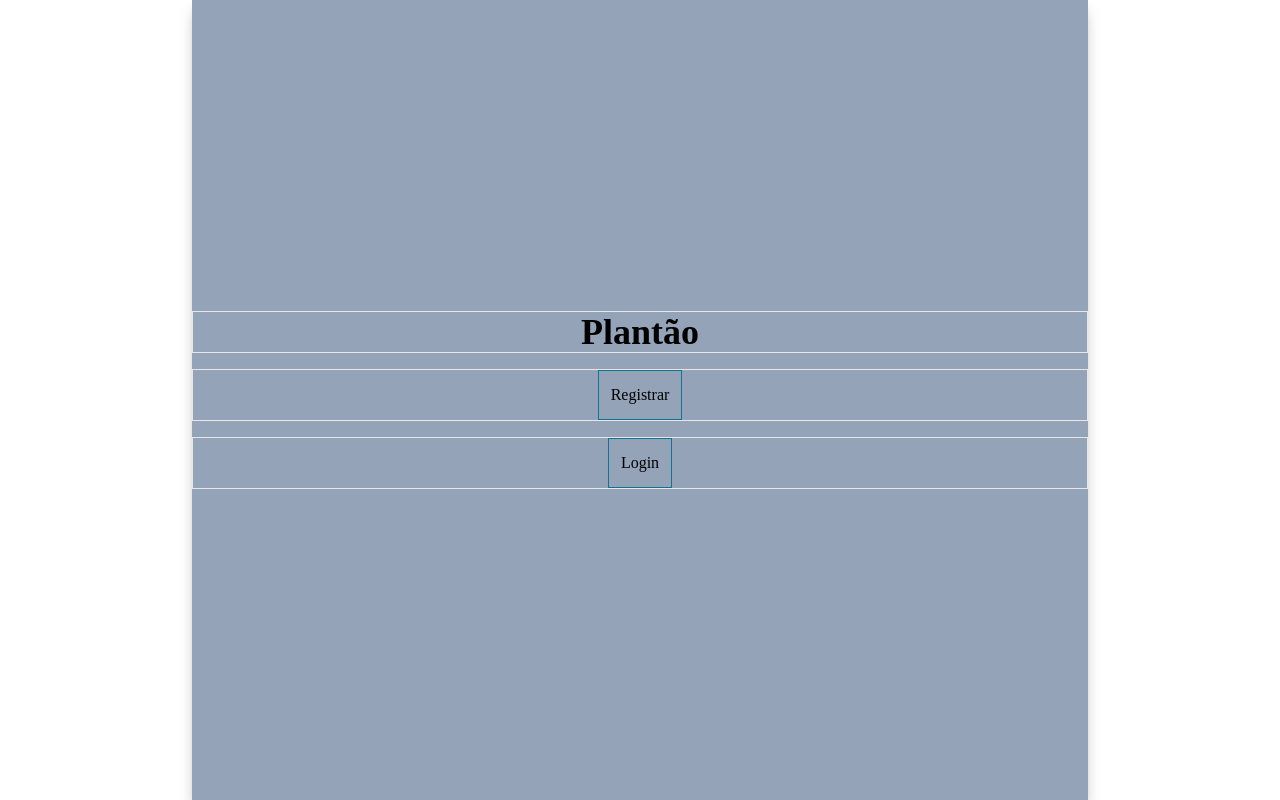
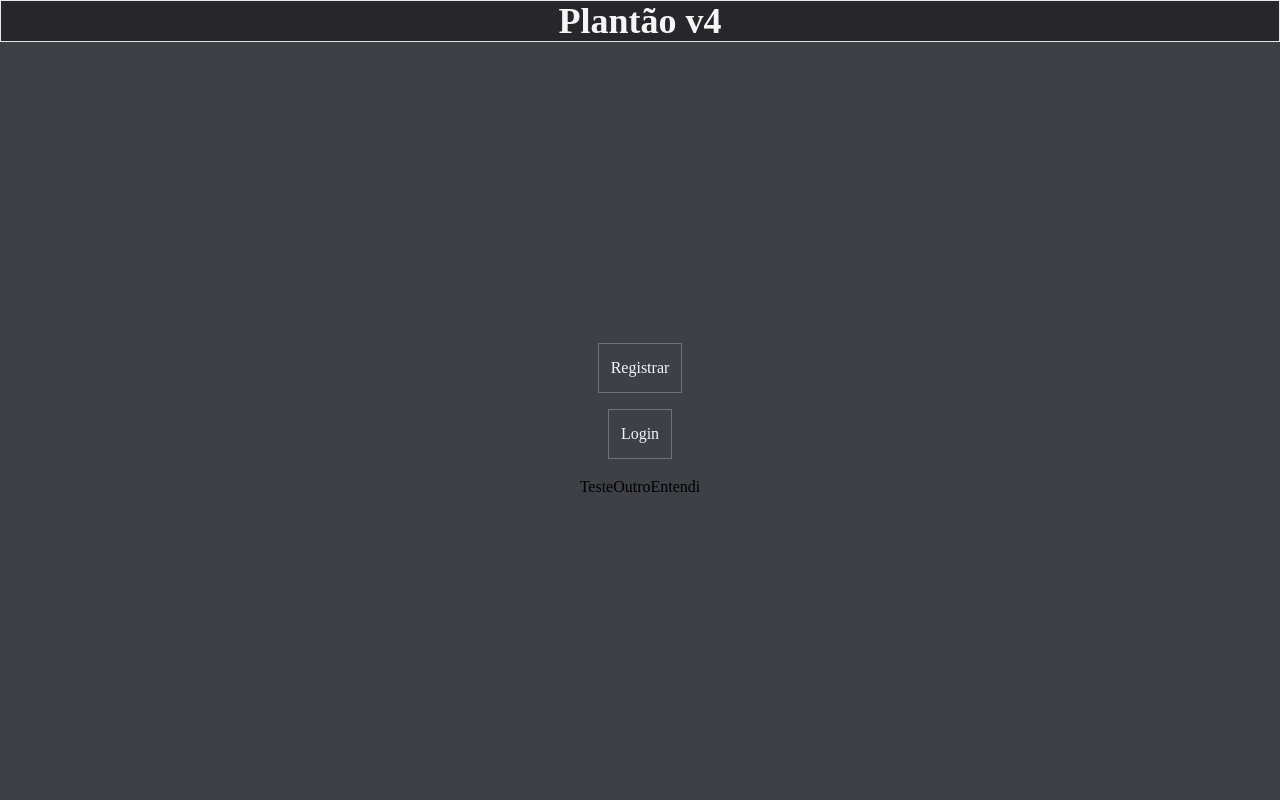
Before and after one commit to dustein/troca-plantao_v4_Home, a React (Vite) app in the folder web/: page / in a window 1280 px wide. Built offline with nearby package versions, Linux system fonts and the light colour scheme.

Commit message:
estilizando componente botao de navegacao

```diff
--- a/web/src/App.tsx
+++ b/web/src/App.tsx
@@ -4,23 +4,32 @@ import { Input } from './components/Input';
 import { CheckCircle, XCircle } from 'phosphor-react'
 import { BotaoRegistra } from './components/BotaoRegistra';
 import { BotaoLogin } from './components/BotaoLogin';
+import { BotaoNavega } from './components/BotaoNavega';
 
 
 function App() {
 
   return (
-    <div className='flex justify-center gap-4 flex-col bg-slate-400 max-w-4xl m-auto h-screen shadow-lg shadow-black/25'>
+    <div className='flex flex-col bg-slate-400 h-screen shadow-lg shadow-black/25'>
 
-      <header className='flex justify-center border text-4xl font-extrabold'>
-        <h1>Plantão</h1>
-      </header>
-
-      <div className='flex justify-center border'>
+      <div className='flex justify-center border text-4xl font-extrabold bg-zinc-800 text-neutral-100'>
+        <h1>Plantão v4</h1>
+      </div>
+      <div id="comandos" className='flex flex-col gap-4 items-center justify-center h-screen bg-zinc-700'>
+      <div className='flex justify-center'>
         <BotaoRegistra />
       </div>
 
-      <div className='flex justify-center border'>
+      <div className='flex justify-center'>
         <BotaoLogin />
+      </div>
+      <div>
+        <BotaoNavega nome="Teste"/>
+        <BotaoNavega nome="Outro"/>
+
+        <BotaoNavega nome="Entendi"/>
+
+      </div>
       </div>
 
 
--- a/web/src/components/BotaoLogin.tsx
+++ b/web/src/components/BotaoLogin.tsx
@@ -8,7 +8,7 @@ export function BotaoLogin() {
     <div>
       <Dialog.Root>
         <Dialog.Trigger>
-          <button className='text-center flex items-center justify-center border w-min p-3 m-auto border-cyan-700'>Login</button>
+          <button className='text-center flex items-center justify-center border w-min p-3 m-auto border-zinc-500 text-gray-100 hover:bg-zinc-200 hover:text-gray-800'>Login</button>
         </Dialog.Trigger>
         <Dialog.Portal>
           <Dialog.Overlay className='bg-black/60 inset-0 fixed' />
--- /dev/null
+++ b/web/src/components/BotaoNavega.tsx
@@ -0,0 +1,13 @@
+interface BotaoProps {
+   nome: string
+}
+
+export function BotaoNavega(props: BotaoProps) {
+   return (
+      <>
+      <button>
+         {props.nome}
+      </button>
+      </>
+   )
+}
--- a/web/src/components/BotaoRegistra.tsx
+++ b/web/src/components/BotaoRegistra.tsx
@@ -8,13 +8,13 @@ export function BotaoRegistra() {
     <div>
       <Dialog.Root>
         <Dialog.Trigger>
-          <button className='text-center flex items-center justify-center border w-min p-3 m-auto border-cyan-700'>Registrar</button>
+          <button className='text-center flex items-center justify-center border w-min p-3 m-auto border-zinc-500 text-gray-100 hover:bg-zinc-200 hover:text-gray-800'>Registrar</button>
         </Dialog.Trigger>
         <Dialog.Portal>
           <Dialog.Overlay className='bg-black/60 inset-0 fixed' />
           <Dialog.Content className='fixed bg-slate-700 py-8 px-10 text-white top-1/2 left-1/2 -translate-x-1/2 -translate-y-1/2 rounded-lg w-[480px] shadow-lg shadow-black/25'>
-            <Dialog.Title className='text-3xl font-black'>Cadastro de Operacional</Dialog.Title>
-            <Dialog.Description className='text-xl'>preencha seus dados</Dialog.Description>
+            <Dialog.Title className='text-2xl font-black'>Cadastro de Operacional</Dialog.Title>
+            <Dialog.Description className='text-lg'>preencha seus dados</Dialog.Description>
             <form className='mt-6 flex flex-col gap-2'>
               <div>
                 <label className='flex flex-col gap-2' htmlFor="username">Nome</label>
```
